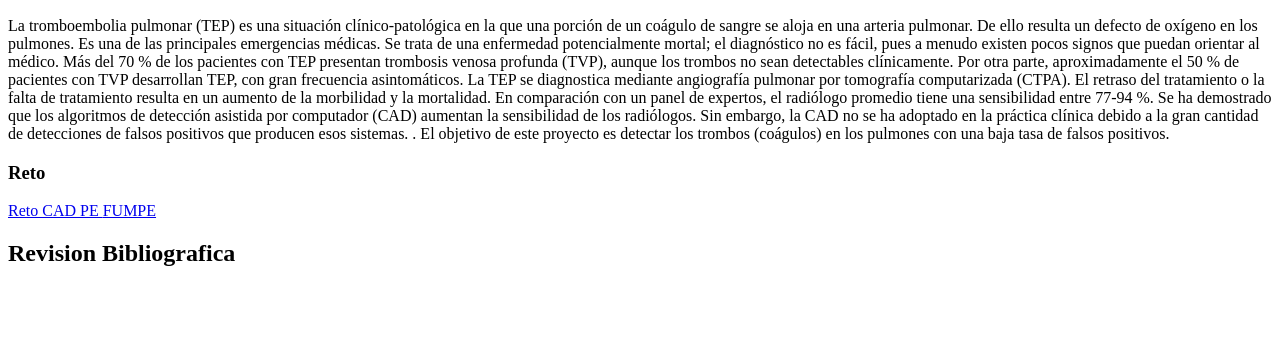
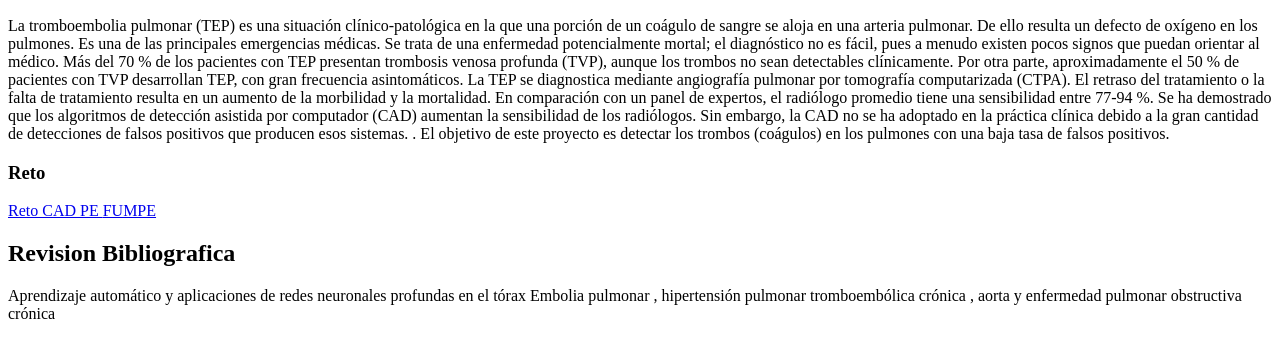
Before and after one commit to andreseslavaresearch/andreseslavaresearch.github.io, a plain HTML site: page index.html in a window 1280 px wide. Shown: the part 110-468 px from the top of the page. Drawn offline with Linux system fonts and the light colour scheme.

Commit message:
Update index.html

```diff
--- a/index.html
+++ b/index.html
@@ -32,6 +32,8 @@ proyecto es detectar los trombos (coágulos) en los pulmones con una baja tasa d
 
 <h2>Revision Bibliografica</h2>
 
+<a href"https://journals.lww.com/thoracicimaging/Fulltext/2020/05001/Machine_Learning_and_Deep_Neural_Network.8.aspx"> Aprendizaje automático y aplicaciones de redes neuronales profundas en el tórax
+Embolia pulmonar , hipertensión pulmonar tromboembólica crónica , aorta y enfermedad pulmonar obstructiva crónica </a>
 
 
 </body>
```
